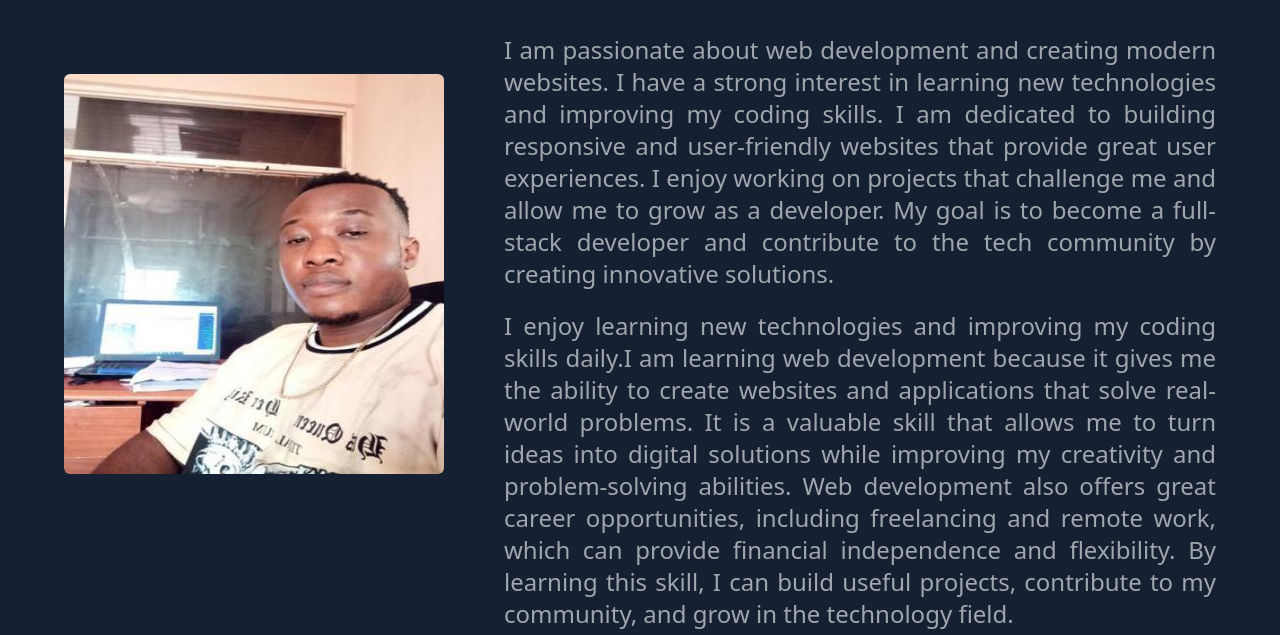
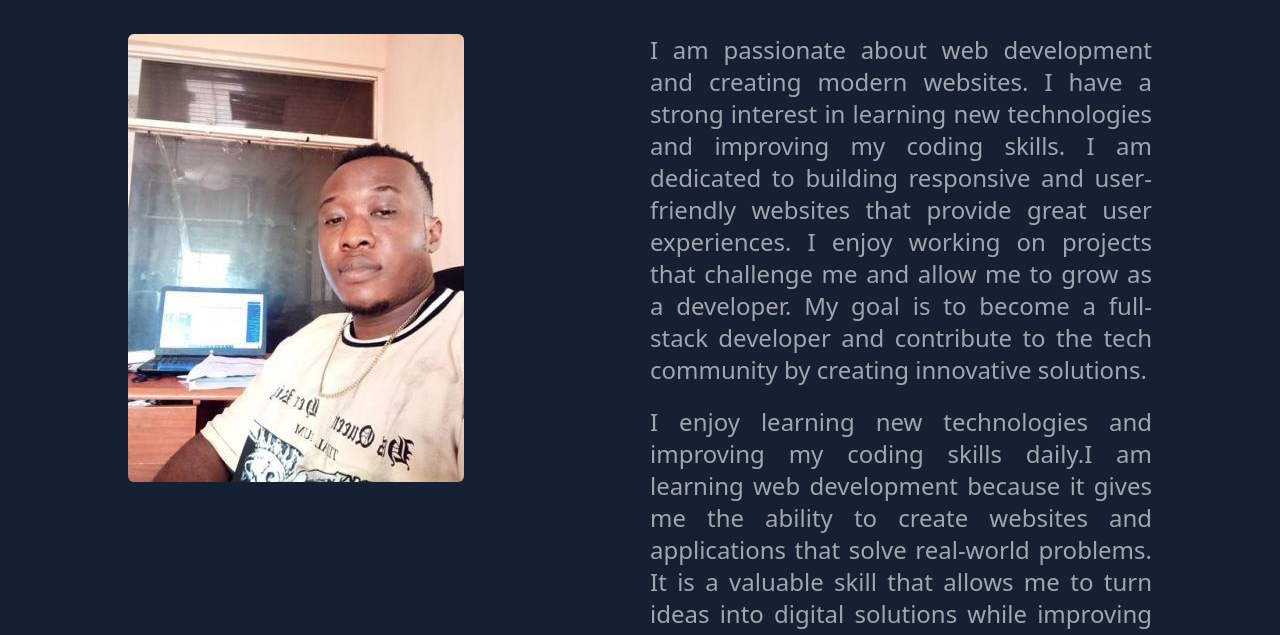
Before and after one commit to edu4life/my_portifolio, a website: page about.html in a window 1280 px wide. Shown: the part 158-793 px from the top of the page. Drawn offline with nearby package versions, Linux system fonts and the light colour scheme.

Commit message:
updated about feature

```diff
--- a/about.html
+++ b/about.html
@@ -44,22 +44,22 @@
 
 <!--ABOUT-->
 
-<section class=" w-full pb-33">
+<section class="pb-33 w-full">
   <h2 class="text-4xl text-center font-bold p-10 text-white">About Me</h2>
-  <div class="flex flex-col  w-[90%] mx-auto gap-5  md:flex-row">
+
+  <div class="grid grid-cols-1 w-[80%] mx-auto gap-5 md:grid-cols-2">
 <div>
-  <img class="h-100 w-550 rounded-md mt-10 md:w-850"  src="./images/edu 1.jpg" alt="">
+  <img class="rounded-md" src="./images/edu 1.jpg" alt="">
 </div>
 
 <div class="flex flex-col gap-5">
 
-
-  <p class=" text-justify  pl-10 text-2xl text-white/60"> I am passionate  about web development and creating modern websites.
+  <p class=" text-justify text-2xl text-white/60"> I am passionate  about web development and creating modern websites.
    I have a strong interest in learning new technologies and improving my coding skills. I am dedicated to building responsive and user-friendly websites that provide great user experiences. I enjoy working on projects that challenge me and allow me to grow as a developer. My goal is to become a full-stack developer and contribute to the tech community by creating innovative solutions.
   </p>
 
-  <p class=" text-justify pl-10 text-2xl text-white/60">I enjoy learning new technologies and improving my coding skills daily.I am learning web development because it gives me the ability to create websites and applications that solve real-world problems. It is a valuable skill that allows me to turn ideas into digital solutions while improving my creativity and problem-solving abilities. Web development also offers great career opportunities, including freelancing and remote work, which can provide financial independence and flexibility. By learning this skill, I can build useful projects, contribute to my community, and grow in the technology field.
-      </p>
+  <p class=" text-justify text-2xl text-white/60">I enjoy learning new technologies and improving my coding skills daily.I am learning web development because it gives me the ability to create websites and applications that solve real-world problems. It is a valuable skill that allows me to turn ideas into digital solutions while improving my creativity and problem-solving abilities. Web development also offers great career opportunities, including freelancing and remote work, which can provide financial independence and flexibility. By learning this skill, I can build useful projects, contribute to my community, and grow in the technology field.
+  </p>
 
 </div>
   </div>
```
